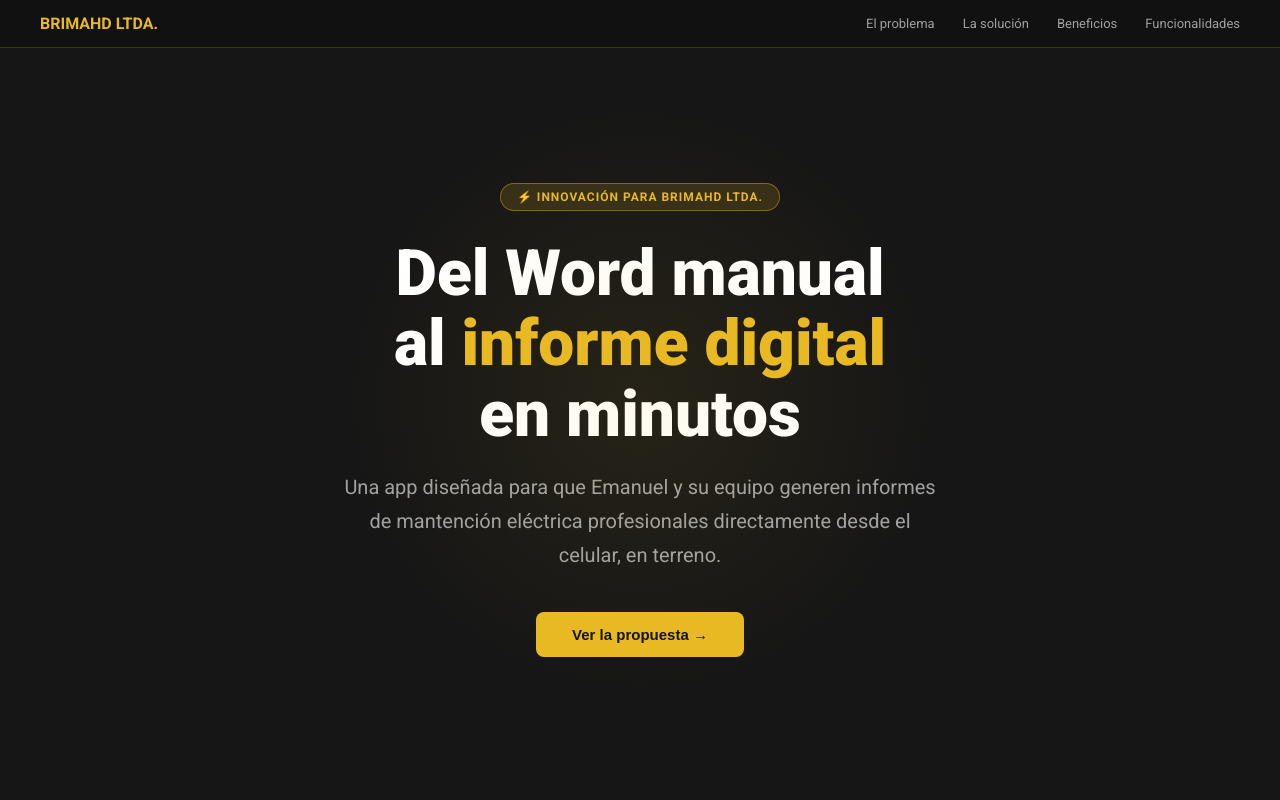
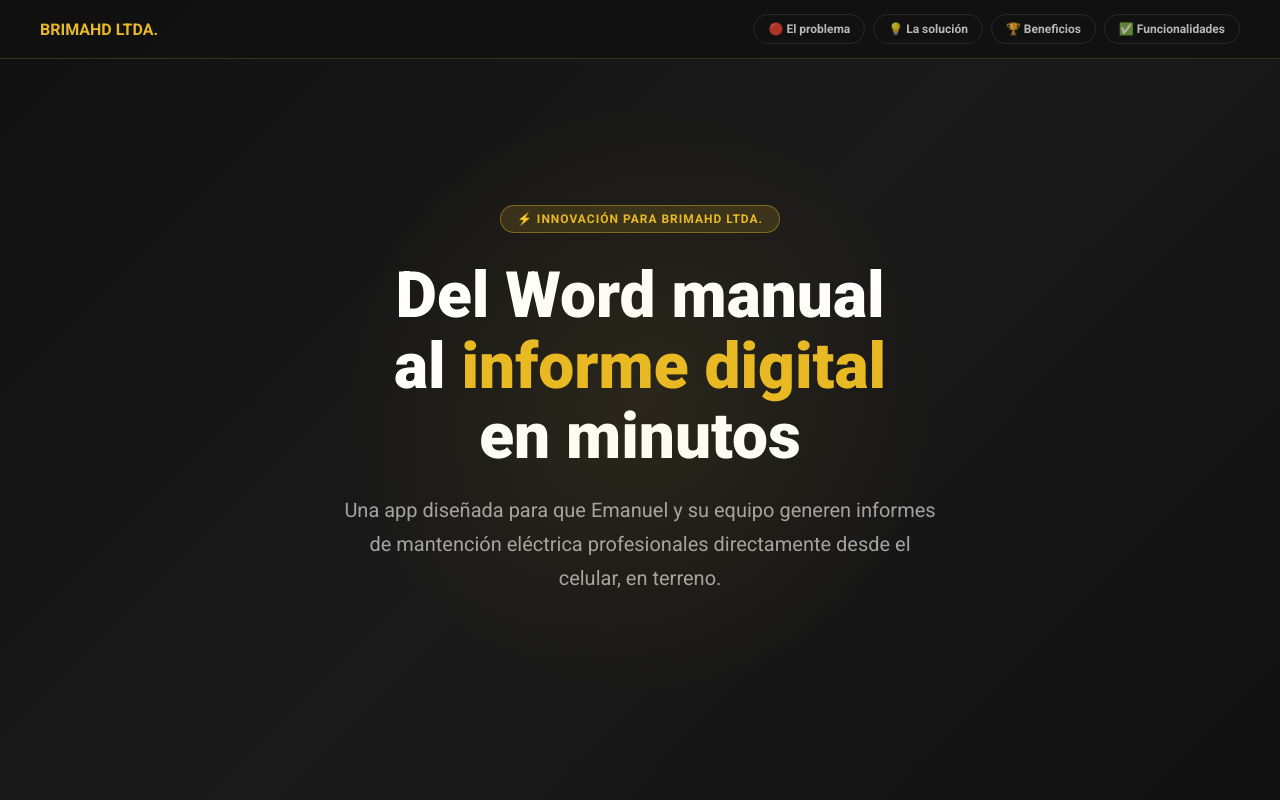
Before and after one commit to isaacjorquera5823-dev/brimahd-presentacion, a plain HTML site: page index.html in a window 1280 px wide. Shown: the top 800 px of the page. Drawn offline with Linux system fonts and the light colour scheme.

Commit message:
Update index.html

```diff
--- a/index.html
+++ b/index.html
@@ -12,9 +12,15 @@
   /* NAV */
   nav { position: fixed; top: 0; left: 0; right: 0; z-index: 100; background: rgba(17,17,17,0.95); border-bottom: 1px solid rgba(232,185,35,0.2); padding: 14px 40px; display: flex; justify-content: space-between; align-items: center; }
   .nav-logo { font-size: 16px; font-weight: 700; color: #e8b923; }
-  .nav-links { display: flex; gap: 28px; }
-  .nav-links a { font-size: 13px; color: rgba(255,255,255,0.6); text-decoration: none; cursor: pointer; transition: color 0.2s; }
-  .nav-links a:hover { color: #e8b923; }
+  .nav-links { display: flex; gap: 8px; }
+  .nav-links a { font-size: 12px; font-weight: 700; color: rgba(255,255,255,0.7); text-decoration: none; padding: 7px 14px; border-radius: 20px; border: 1px solid rgba(255,255,255,0.1); transition: all 0.2s; }
+  .nav-links a:hover { background: rgba(232,185,35,0.15); border-color: rgba(232,185,35,0.4); color: #e8b923; }
+
+  /* NAV MOBILE */
+  .nav-mobile { display: none; position: fixed; bottom: 0; left: 0; right: 0; z-index: 100; background: rgba(17,17,17,0.97); border-top: 1px solid rgba(232,185,35,0.2); padding: 10px 16px; display: none; justify-content: space-around; }
+  .nav-mobile a { font-size: 11px; font-weight: 700; color: rgba(255,255,255,0.6); text-decoration: none; display: flex; flex-direction: column; align-items: center; gap: 4px; padding: 6px 10px; border-radius: 8px; transition: all 0.2s; }
+  .nav-mobile a:hover { color: #e8b923; }
+  .nav-mobile a span { font-size: 18px; }
 
   /* SECCIONES */
   section { min-height: 100vh; display: flex; align-items: center; justify-content: center; padding: 100px 40px 60px; }
@@ -122,7 +128,8 @@
   @media (max-width: 768px) {
     nav { padding: 12px 20px; }
     .nav-links { display: none; }
-    section { padding: 80px 20px 40px; }
+    .nav-mobile { display: flex; }
+    section { padding: 80px 20px 80px; }
     .problema-grid, .solucion-grid { grid-template-columns: 1fr; gap: 40px; }
     .beneficios-grid { grid-template-columns: 1fr; }
     .stats-grid { grid-template-columns: 1fr; }
@@ -138,19 +145,28 @@
 <nav>
   <div class="nav-logo">BRIMAHD LTDA.</div>
   <div class="nav-links">
-    <a href="#problema">El problema</a>
-    <a href="#solucion">La solución</a>
-    <a href="#beneficios">Beneficios</a>
-    <a href="#funcionalidades">Funcionalidades</a>
+    <a href="#problema">🔴 El problema</a>
+    <a href="#solucion">💡 La solución</a>
+    <a href="#beneficios">🏆 Beneficios</a>
+    <a href="#funcionalidades">✅ Funcionalidades</a>
   </div>
 </nav>
+
+<!-- NAV MOBILE -->
+<div class="nav-mobile">
+  <a href="#problema"><span>🔴</span>Problema</a>
+  <a href="#solucion"><span>💡</span>Solución</a>
+  <a href="#stats"><span>📊</span>Impacto</a>
+  <a href="#beneficios"><span>🏆</span>Beneficios</a>
+  <a href="#funcionalidades"><span>✅</span>Features</a>
+</div>
 
 <!-- HERO -->
 <section class="hero">
   <div class="hero-badge">⚡ Innovación para Brimahd Ltda.</div>
   <h1>Del Word manual<br>al <span>informe digital</span><br>en minutos</h1>
   <p>Una app diseñada para que Emanuel y su equipo generen informes de mantención eléctrica profesionales directamente desde el celular, en terreno.</p>
-  <button class="hero-cta" onclick="location.href='#problema'">Ver la propuesta →</button>
+
 </section>
 
 <!-- PROBLEMA -->
```
